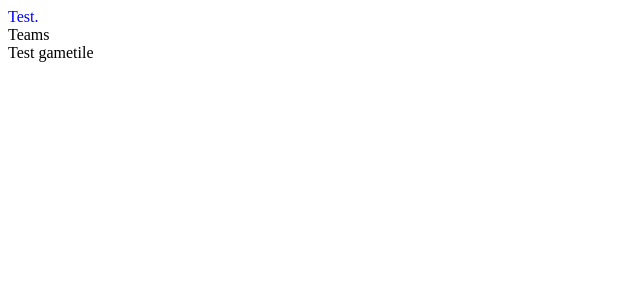
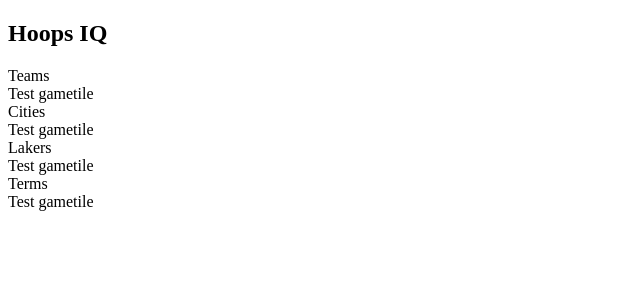
Before and after one commit to kobesparrow/hoops-IQ, a React (Create React App) app: page / in a window 1280 px wide. Shown: the top 300 px of the page, without its empty margins (0-640 px from the left). Built offline with nearby package versions, Linux system fonts and the light colour scheme.

Commit message:
Matching clues with categories

```diff
--- a/src/App/App.js
+++ b/src/App/App.js
@@ -6,15 +6,16 @@
   render () {
 
     return (
-      <div className="App">
-        <header className="App-header">
-          Test.
+      <section className="App">
+        <header>
+          <h1>Hoops IQ</h1>
         </header>
-        <Gameboard />
-      </div>
+        <section>
+          <Gameboard />
+        </section>
+      </section>
     );
   }
-
 }
 
 export default App;
--- /dev/null
+++ b/src/Category/Category.js
@@ -0,0 +1,36 @@
+import React, { Component } from 'react';
+import ClueTile from '../ClueTile/ClueTile';
+import data from '../utils/mock-data';
+
+class Category extends Component {
+  constructor() {
+    super()
+
+    this.state = {
+      clues: [],
+      loading: true
+    }
+  }
+
+  async componentDidMount() {
+    await this.getClues()
+    console.log(this.state.clues)
+  }
+
+  getClues = () => {
+    const clues = data.clues.filter(clue => clue.categoryId === this.props.id)
+    this.setState({ clues })
+  }
+
+
+  render() {
+    return (
+      <article>
+        {this.props.category}
+        <ClueTile />
+      </article>
+    )
+  }
+}
+
+export default Category
--- a/src/GameTile/GameTile.js
+++ b/src/ClueTile/ClueTile.js
@@ -1,11 +1,11 @@
 import React, { Component } from 'react';
 
-class GameTile extends Component {
+class ClueTile extends Component {
   constructor() {
     super()
 
     this.state = {
-
+      clicked: false
     }
   }
 
@@ -19,4 +19,4 @@
 
 }
 
-export default GameTile;
+export default ClueTile;
--- a/src/Gameboard/Gameboard.js
+++ b/src/Gameboard/Gameboard.js
@@ -1,6 +1,6 @@
 import React, {Component} from 'react';
 import data from '../utils/mock-data';
-import GameTile from '../GameTile/GameTile';
+import Category from '../Category/Category';
 
 class Gameboard extends Component {
   constructor() {
@@ -10,6 +10,7 @@
       clues: null,
       categories: data.categories,
       currentCategories: [],
+      cluesRemaining: 16,
       loading: true
     }
   }
@@ -21,34 +22,31 @@
   }
 
   displayCategories = () => {
-    let shuffledCategories = this.shuffleCategories()
-    let categoriesToDisplay = shuffledCategories.splice(0, 4)
+    let shuffledCategories = this.shuffle(this.state.categories).splice(0, 4)
     this.setState({
-      currentCategories: [...categoriesToDisplay],
+      currentCategories: [...shuffledCategories],
       loading: false
     });
   }
 
-  shuffleCategories = () => {
-    return this.state.categories.sort(() => 0.5 - Math.random());
+  shuffle = (toShuffle) => {
+    return toShuffle.sort(() => 0.5 - Math.random());
   }
 
   render() {
-    let cats
 
-    if (this.state.loading === true) {
-      cats = 'loading...'
-    } else {
-      cats = this.state.currentCategories[0].category
-    }
+    const categories = this.state.currentCategories.map(cat => {
+      return <Category {...cat} key={cat.id}/>
+    })
 
-    // const gameTiles = data.
+    let cats = this.state.loading === true
+      ? 'loading'
+      : categories
 
     return (
       <section className='game-board'>
         <article className='game-tiles'>
           { cats }
-          <GameTile />
         </article>
       </section>
     )
```
Also changed, not shown: src/Category/_Category.scss (added), src/ClueTile/_ClueTile.scss (added).
